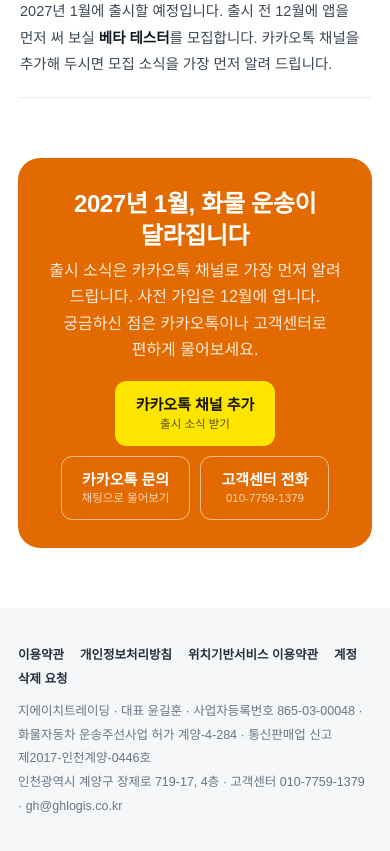
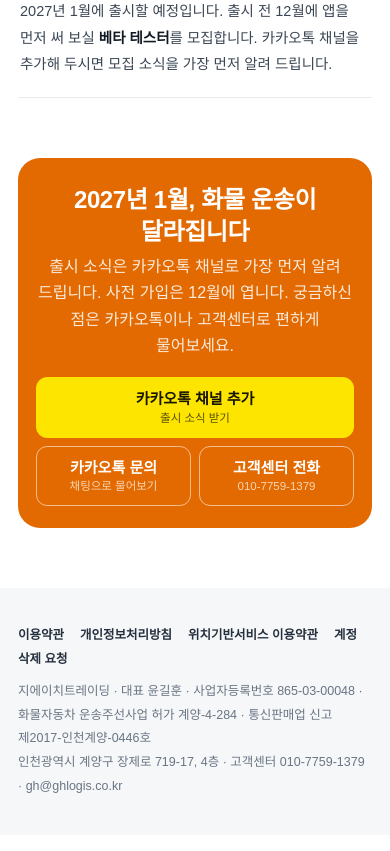
Before and after one commit to koreanyodeler-svg/ghdirect-site, a plain HTML site: page index.html in a window 390 px wide. Shown: the part 9565-10416 px from the top of the page. Drawn offline with Linux system fonts and the light colour scheme; a web font is replaced by a local one.

Commit message:
소개 페이지 맨 아래 버튼 크기 맞춤(폰: 채널 추가 한 줄, 문의·전화 나란히)
Co-Authored-By: Claude Opus 5.5 <noreply@anthropic.com>

```diff
--- a/index.html
+++ b/index.html
@@ -81,7 +81,7 @@ section{padding:96px 0}.center{text-align:center}.sec-sub{max-width:660px;margin
 .range .lbl{display:flex;justify-content:space-between;font-size:12.5px;color:var(--m)}
 .faq{max-width:800px;margin:0 auto}.q span strong{font-weight:700;color:var(--t)}.q{border-bottom:1px solid var(--l);padding:20px 2px}.q b{font-size:16px;display:block;margin-bottom:6px}.q span{color:var(--s);font-size:14.5px}
 .final{background:var(--b);color:#fff;border-radius:22px;padding:30px 28px 28px;text-align:center}.final h2{color:#fff;margin:0 0 6px}.final p{opacity:.86;margin:0}
-.final .btns{justify-content:center;margin-top:18px}.final .btn.p{background:#fff;color:var(--b);border-color:#fff}.final .btn.g{background:transparent;color:#fff;border-color:rgba(255,255,255,.55)}
+.final .btns{display:grid;grid-template-columns:repeat(3,1fr);max-width:600px;margin:18px auto 0}.final .btn{display:flex;flex-direction:column;justify-content:center;text-align:center}.final .btn.p{background:#fff;color:var(--b);border-color:#fff}.final .btn.g{background:transparent;color:#fff;border-color:rgba(255,255,255,.55)}
 footer{background:#f5f7f9;padding:36px 0;font-size:12.5px;color:var(--m);line-height:1.9;margin-top:96px}
 footer .links{margin-bottom:8px}footer .links a{color:#25303d;margin-right:16px;text-decoration:none;font-weight:600}
 @media(max-width:760px){
@@ -187,6 +187,14 @@ footer .links{margin-bottom:8px}footer .links a{color:#25303d;margin-right:16px;
  .chat-m{display:block;margin-top:12px}
  .chat-pc{display:none}
  .hero .wrap{gap:20px}
+}
+
+/* 맨 아래 띠: 휴대폰은 채널 추가를 한 줄 넓게, 문의·전화는 같은 크기로 나란히 */
+@media(max-width:760px){
+ .final{padding:26px 18px 22px}
+ .final .btns{grid-template-columns:1fr 1fr;gap:8px}
+ .final .btn.kakao{grid-column:1/-1}
+ .final .btn{padding:11px 10px}
 }
 </style></head><body>
 <header><div class="wrap"><a class="logo" href="/" aria-label="GH 다이렉트 홈"><img src="/gh-direct-mark.png" alt=""><img class="wm" src="/gh-direct-wordmark.png" alt="GH 다이렉트"></a>
```
